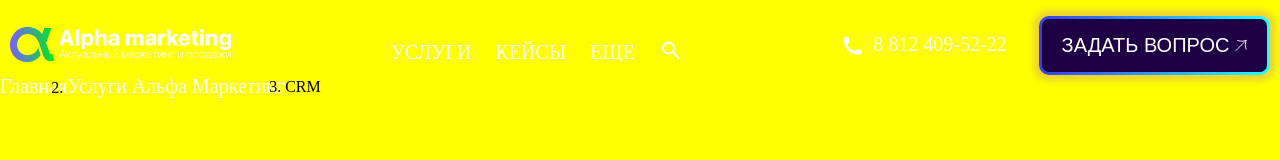
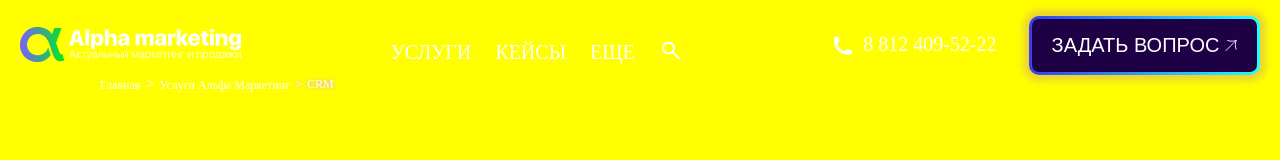
Before and after one commit to Igrrrr/alpham, a website: page src/index.html in a window 1280 px wide. Drawn offline with nearby package versions, Linux system fonts and the light colour scheme; files that its build step writes are made by us from their sources; files whose address does not match are found by name; a web font is replaced by a local one.

Commit message:
fix: breadcrumbs

```diff
--- a/src/html/breadcrumbs.html
+++ b/src/html/breadcrumbs.html
@@ -1,4 +1,4 @@
-<nav style="--bs-breadcrumb-divider: '→';" aria-label="breadcrumb">
+<nav aria-label="breadcrumb">
   <ol class="breadcrumb">
     <li class="breadcrumb-item"><a class="breadcrumb-link" href="javascript:void(0)">Главная</a></li>
     <li class="breadcrumb-item"><a class="breadcrumb-link" href="javascript:void(0)">Услуги Альфа Маркетинг</a></li>
--- a/src/scss/modules/_breadcrumbs.scss
+++ b/src/scss/modules/_breadcrumbs.scss
@@ -1,23 +1,38 @@
 .breadcrumb {
   display: flex;
   align-items: center;
+  list-style-type: none;
+  margin-left: 100px;
 
   &-item {
     position: relative;
-    &:hover:not(.active) {
-      color: blue;
-      text-decoration: underline;
-    }
+
+  & + .breadcrumb-item::before {
+    content: '>'; /* Задаем разделитель */
+    color: $font-white;
+    margin: 0 5px; /* Отступы вокруг разделителя */
   }
 
-  &-link, &-item.active {
-    //color: $font-grey;
+  &:hover:not(.active) {
+    color: blue;
+    text-decoration: underline;
   }
 
+  &.active {
+    color: $font-white;
+    text-shadow: 0px 0px 4px rgba(215, 149, 255, 1);
+  }
+
+  }
+
+  &-link, .breadcrumb-item.active {
+    font-size: 12px;
+  }
 }
 
 @media(width <= 767px) {
   .breadcrumb {
-    display: none;
+    margin-top: 90px;
+    margin-left: 10px;
   }
 }
--- a/src/scss/modules/_header.scss
+++ b/src/scss/modules/_header.scss
@@ -5,7 +5,7 @@
   //background-color: yellowgreen;
 
   &__container {
-    padding: 0 10px;
+    padding: 0 20px;
     display: flex;
     justify-content: space-between;
     align-items: center;
```
